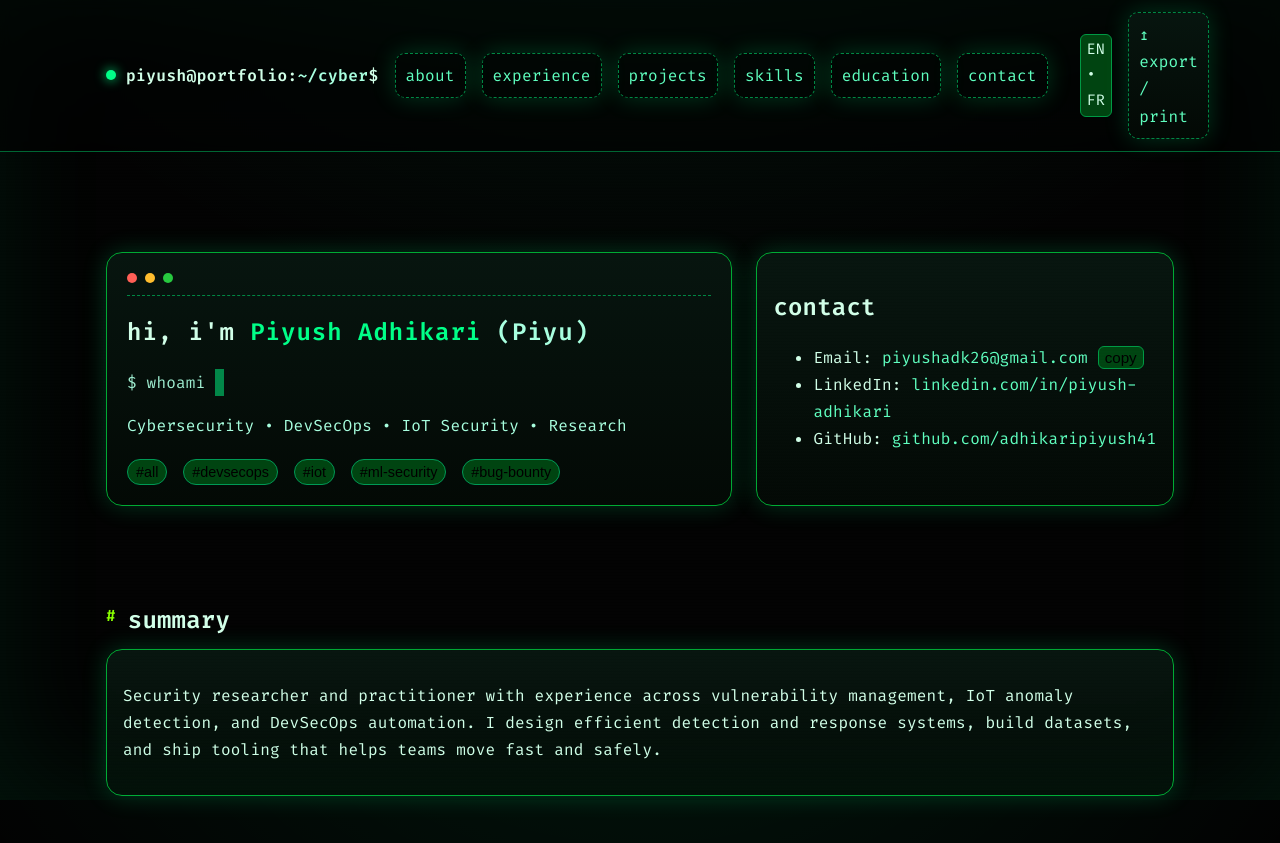
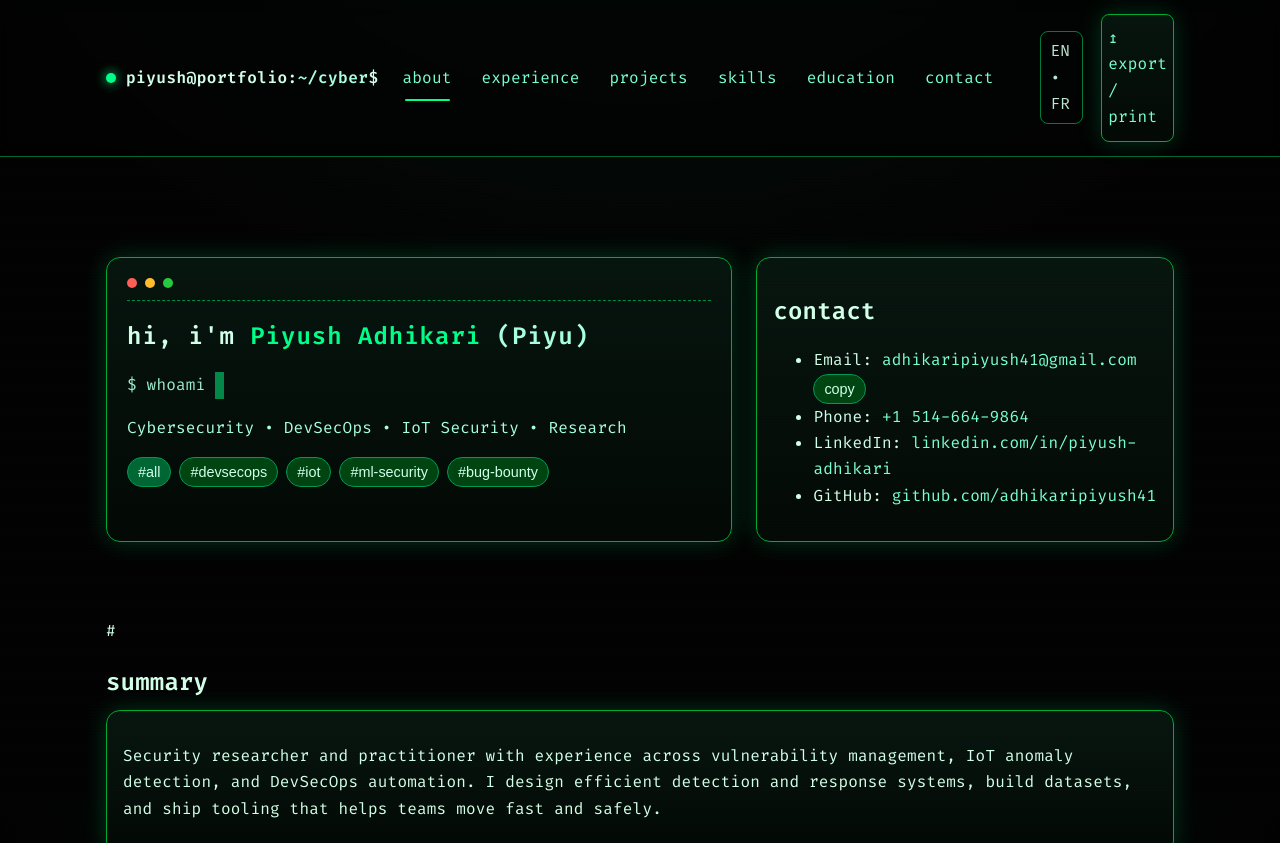
Before and after one commit to adhikari-piyush41/piyush-adhikari.github.io, a plain HTML site: page index.html in a window 1280 px wide. Shown: the top 843 px of the page. Drawn offline with Linux system fonts and the light colour scheme.

Commit message:
Update index.html

```diff
--- a/index.html
+++ b/index.html
@@ -11,37 +11,43 @@
   <link href="https://fonts.googleapis.com/css2?family=Fira+Code:wght@300;400;600&display=swap" rel="stylesheet">
   <style>
     :root{
-      --bg:#020202; --text:#d1ffe8; --muted:#9deccf; --accent:#00ff88; --accent-2:#89ff00; --warn:#ffea00; --danger:#ff4d4d;
-      --border:#0a3; --panel:#050b07; --link:#5fffbf; --shadow:0 0 24px rgba(0,255,136,0.2);
+      --bg:#020202; --text:#d1ffe8; --muted:#9deccf; --accent:#00ff88; --accent-2:#89ff00;
+      --border:#0a3; --panel:#050b07; --link:#78ffd0; --link-hover:#a9ffe4; --shadow:0 0 24px rgba(0,255,136,0.2);
     }
     *{box-sizing:border-box}
     html{scroll-behavior:smooth}
     html,body{height:100%}
     body{
       margin:0; font-family:"Fira Code", ui-monospace, SFMono-Regular, Menlo, Monaco, Consolas, "Liberation Mono", "Courier New", monospace;
-      background:radial-gradient(1200px 800px at 50% -20%, rgba(0,255,136,0.08), transparent 60%), var(--bg);
-      color:var(--text); line-height:1.7; letter-spacing:.2px; overflow-x:hidden;
+      background:radial-gradient(1200px 800px at 50% -20%, rgba(0,255,136,0.06), transparent 60%), var(--bg);
+      color:var(--text); line-height:1.65; letter-spacing:.2px; overflow-x:hidden;
     }
-    /* Subtle CRT scanline + glow */
-    body::before{content:""; position:fixed; inset:0; background:repeating-linear-gradient( to bottom, rgba(255,255,255,.02), rgba(255,255,255,.02) 1px, transparent 2px, transparent 3px ); pointer-events:none; mix-blend-mode:overlay}
-    body::after{content:""; position:fixed; inset:0; box-shadow:inset 0 0 120px rgba(0,255,136,.08); pointer-events:none}
+    /* Subtle CRT scanline (toned down) */
+    body::before{content:""; position:fixed; inset:0; background:repeating-linear-gradient( to bottom, rgba(255,255,255,.012), rgba(255,255,255,.012) 1px, transparent 3px ); pointer-events:none; mix-blend-mode:overlay}
 
     a{color:var(--link); text-decoration:none}
-    a:hover{text-decoration:underline}
+    a:hover{color:var(--link-hover); text-decoration:none}
 
-    header{position:sticky; top:0; backdrop-filter:blur(6px); background:rgba(2,2,2,.6); border-bottom:1px solid #063; z-index:50}
-    .nav{max-width:1100px; margin:0 auto; display:flex; align-items:center; gap:16px; padding:12px 16px}
+    /* ===== Header (sticky, professional) ===== */
+    header{position:sticky; top:0; backdrop-filter:blur(8px); background:rgba(2,2,2,.6); border-bottom:1px solid #063; z-index:100}
+    .nav{max-width:1100px; margin:0 auto; display:flex; align-items:center; gap:18px; padding:14px 16px}
     .brand{display:flex; align-items:center; gap:10px; font-weight:600; letter-spacing:.5px}
     .brand .dot{width:10px;height:10px;border-radius:50%;background:var(--accent); box-shadow:0 0 12px var(--accent)}
-    .nav a{padding:8px 10px; border:1px dashed #084; border-radius:10px; box-shadow:var(--shadow)}
-    .nav a:hover{background:#041; text-decoration:none}
+    .nav a{padding:10px 6px; border-radius:8px; position:relative}
+    .nav a::after{content:""; position:absolute; left:8px; right:8px; bottom:0; height:2px; border-radius:2px; background:transparent; transition:background .2s}
+    .nav a:hover::after{background:rgba(0,255,136,.35)}
+    .nav a.active::after{background:var(--accent)}
+    .lang{margin-left:4px; padding:6px 10px; border:1px solid #084; border-radius:8px; opacity:.9}
     .spacer{flex:1}
-    .btn{display:inline-flex; align-items:center; gap:8px; border:1px solid var(--border); padding:10px 14px; border-radius:12px; background:linear-gradient(180deg, #07150f, #030905); box-shadow:var(--shadow)}
+    .btn{display:inline-flex; align-items:center; gap:8px; border:1px solid var(--border); padding:10px 14px; border-radius:10px; background:linear-gradient(180deg, #07150f, #030905); box-shadow:var(--shadow)}
 
     main{max-width:1100px; margin:0 auto; padding:24px 16px 80px}
 
+    /* Prevent anchor-under-header clipping */
+    section{margin-top:40px; scroll-margin-top:80px}
+
     .hero{display:grid; grid-template-columns:1.2fr .8fr; gap:24px; padding:36px 0}
-    .panel{background:linear-gradient(180deg, #07150f, #030905); border:1px solid var(--border); border-radius:16px; box-shadow:var(--shadow)}
+    .panel{background:linear-gradient(180deg, #07150f, #030905); border:1px solid var(--border); border-radius:14px; box-shadow:var(--shadow)}
     .terminal{padding:20px; position:relative}
     .term-head{display:flex; gap:8px; padding-bottom:12px; margin-bottom:16px; border-bottom:1px dashed #084}
     .dot-r, .dot-y, .dot-g{width:10px;height:10px;border-radius:50%}
@@ -50,9 +56,7 @@
     .prompt{color:var(--muted)}
     .cursor{display:inline-block; width:9px; background:var(--accent); animation:blink 1s steps(2,start) infinite}
     @keyframes blink{50%{background:transparent}}
-    .kbd{display:inline-block; font-size:.95em; border:1px solid #094; padding:2px 6px; border-radius:6px; background:#041}
 
-    .stack{display:grid; gap:16px}
     .grid{display:grid; grid-template-columns:repeat(3, 1fr); gap:16px}
     .card{padding:16px}
 
@@ -60,11 +64,11 @@
     h2{margin:18px 0 8px; font-weight:600}
     h3{margin:14px 0 6px}
     .muted{color:#a8ffdf}
-    .tag{display:inline-block; padding:4px 8px; border:1px solid #095; border-radius:999px; margin:4px 6px 0 0; font-size:.9em; background:#041}
 
-    section{margin-top:40px}
-    .section-title{display:flex; align-items:center; gap:12px; font-weight:600}
-    .section-title .hash{color:var(--accent-2)}
+    /* Chips (project filters) */
+    .chips{display:flex; gap:8px; flex-wrap:wrap; margin-top:8px}
+    .chip{border:1px solid #095; background:#041; color:var(--text); padding:6px 10px; border-radius:999px; font-size:.9em; cursor:pointer}
+    .chip[aria-pressed="true"]{background:#063}
 
     .timeline{position:relative; padding-left:18px}
     .timeline::before{content:""; position:absolute; left:4px; top:0; bottom:0; width:2px; background:linear-gradient(var(--accent), transparent)}
@@ -80,6 +84,8 @@
     @media (max-width: 900px){
       .hero{grid-template-columns:1fr}
       .grid{grid-template-columns:1fr}
+      .nav a{padding:10px 4px}
+      .lang{display:none}
     }
   </style>
 </head>
@@ -94,7 +100,7 @@
       <a href="#education">education</a>
       <a href="#contact">contact</a>
       <div class="spacer"></div>
-      <span class="kbd" aria-label="Languages">EN • FR</span>
+      <span class="lang" aria-label="Languages">EN • FR</span>
       <a class="btn" id="printBtn" href="#">↥ export / print</a>
     </div>
   </header>
@@ -107,18 +113,19 @@
         <h1>hi, i'm <span style="color:var(--accent)">Piyush Adhikari</span> <span class="muted">(Piyu)</span></h1>
         <p><span class="prompt">$ whoami</span> <span id="typed"></span><span class="cursor">&nbsp;</span></p>
         <p class="muted">Cybersecurity • DevSecOps • IoT Security • Research</p>
-        <div>
-          <button class="tag" data-filter="all">#all</button>
-          <button class="tag" data-filter="devsecops">#devsecops</button>
-          <button class="tag" data-filter="iot">#iot</button>
-          <button class="tag" data-filter="ml">#ml-security</button>
-          <button class="tag" data-filter="bug">#bug-bounty</button>
+        <div class="chips" role="group" aria-label="Project filters">
+          <button class="chip" type="button" data-filter="all" aria-pressed="true">#all</button>
+          <button class="chip" type="button" data-filter="devsecops" aria-pressed="false">#devsecops</button>
+          <button class="chip" type="button" data-filter="iot" aria-pressed="false">#iot</button>
+          <button class="chip" type="button" data-filter="ml" aria-pressed="false">#ml-security</button>
+          <button class="chip" type="button" data-filter="bug" aria-pressed="false">#bug-bounty</button>
         </div>
       </div>
       <div class="panel card">
         <h2>contact</h2>
         <ul>
-          <li>Email: <a id="emailLink" href="mailto:piyushadk26@gmail.com">piyushadk26@gmail.com</a> <button class="kbd" id="copyEmail">copy</button></li>
+          <li>Email: <a id="emailLink" href="mailto:adhikaripiyush41@gmail.com">adhikaripiyush41@gmail.com</a> <button class="chip" id="copyEmail" type="button">copy</button></li>
+          <li>Phone: <a href="tel:+15146649864">+1 514-664-9864</a></li>
           <li>LinkedIn: <a target="_blank" rel="noreferrer" href="https://linkedin.com/in/piyush-adhikari">linkedin.com/in/piyush-adhikari</a></li>
           <li>GitHub: <a target="_blank" rel="noreferrer" href="https://github.com/adhikaripiyush41">github.com/adhikaripiyush41</a></li>
         </ul>
@@ -170,9 +177,9 @@
           <h3>APT Detection Engine</h3>
           <p>Correlation engine across Windows/Linux using ELK + Beats to detect multi‑stage APT patterns.</p>
           <div class="meta">
-            <span class="tag">ELK</span>
-            <span class="tag">Windows/Linux</span>
-            <span class="tag">Threat‑Hunting</span>
+            <span class="chip" aria-disabled="true">ELK</span>
+            <span class="chip" aria-disabled="true">Windows/Linux</span>
+            <span class="chip" aria-disabled="true">Threat‑Hunting</span>
           </div>
           <p><a href="https://github.com/adhikari-piyush41/ASID-Tool" target="_blank" rel="noreferrer">repo</a></p>
         </article>
@@ -180,9 +187,9 @@
           <h3>Container Escape Detection</h3>
           <p>Real‑time pipeline (Sysdig/eBPF/ELK) tracking 10+ container escape CVEs via syscall analysis.</p>
           <div class="meta">
-            <span class="tag">eBPF</span>
-            <span class="tag">Sysdig</span>
-            <span class="tag">ELK</span>
+            <span class="chip" aria-disabled="true">eBPF</span>
+            <span class="chip" aria-disabled="true">Sysdig</span>
+            <span class="chip" aria-disabled="true">ELK</span>
           </div>
           <p><a href="https://github.com/MrMajumder/oss_container_project" target="_blank" rel="noreferrer">repo</a></p>
         </article>
@@ -190,9 +197,9 @@
           <h3>Stealthy DoS on Microservices</h3>
           <p>Blind DoS script exploiting milli‑bottlenecks in gateways; demonstrates undetectable degradation.</p>
           <div class="meta">
-            <span class="tag">Python</span>
-            <span class="tag">Kubernetes</span>
-            <span class="tag">Benchmark</span>
+            <span class="chip" aria-disabled="true">Python</span>
+            <span class="chip" aria-disabled="true">Kubernetes</span>
+            <span class="chip" aria-disabled="true">Benchmark</span>
           </div>
           <p><a href="https://github.com/adhikari-piyush41/MilliBottleneck-Attack" target="_blank" rel="noreferrer">repo</a></p>
         </article>
@@ -200,9 +207,9 @@
           <h3>SSL/TLS Exploit Development</h3>
           <p>Built exploits for BEAST, POODLE, DROWN; validated against legacy OpenSSL stacks in GNS3.</p>
           <div class="meta">
-            <span class="tag">Python</span>
-            <span class="tag">OpenSSL</span>
-            <span class="tag">GNS3</span>
+            <span class="chip" aria-disabled="true">Python</span>
+            <span class="chip" aria-disabled="true">OpenSSL</span>
+            <span class="chip" aria-disabled="true">GNS3</span>
           </div>
           <p><a href="https://github.com/adhikari-piyush41/SSL-Protocol-Exploits" target="_blank" rel="noreferrer">repo</a></p>
         </article>
@@ -316,12 +323,15 @@
     // Project filtering
     const grid = document.getElementById('projectGrid');
     const cards = Array.from(grid.querySelectorAll('.project'));
-    document.querySelectorAll('.tag[data-filter]').forEach(btn=>{
+    const chips = document.querySelectorAll('.chip[data-filter]');
+    chips.forEach(btn=>{
       btn.addEventListener('click', ()=>{
+        chips.forEach(x=>x.setAttribute('aria-pressed','false'));
+        btn.setAttribute('aria-pressed','true');
         const f = btn.dataset.filter;
         cards.forEach(c=>{
           const tags = (c.dataset.tags||'').split(' ');
-          const show = f === 'all' || tags.includes(f) || (f==='ml' && tags.includes('ml'));
+          const show = f === 'all' || tags.includes(f);
           c.style.display = show ? '' : 'none';
         });
       });
@@ -329,7 +339,7 @@
   </script>
 
   <style media="print">
-    header, #printBtn, .tag[data-filter]{ display:none !important }
+    header, #printBtn, .chips{ display:none !important }
     body{ background:#fff; color:#000 }
     a{ color:#000; text-decoration:none }
     .panel{ background:#fff; border-color:#ddd; box-shadow:none }
@@ -343,7 +353,7 @@
     "name": "Piyush Adhikari",
     "alternateName": "Piyu",
     "jobTitle": "Cybersecurity Analyst & Researcher",
-    "email": "piyushadk26@gmail.com",
+    "email": "adhikaripiyush41@gmail.com",
     "sameAs": [
       "https://www.linkedin.com/in/piyush-adhikari/",
       "https://github.com/adhikaripiyush41"
```
